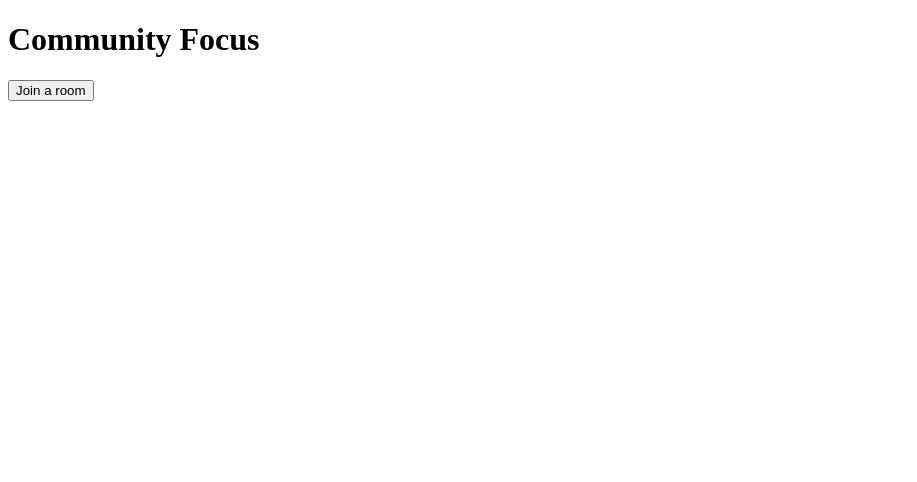
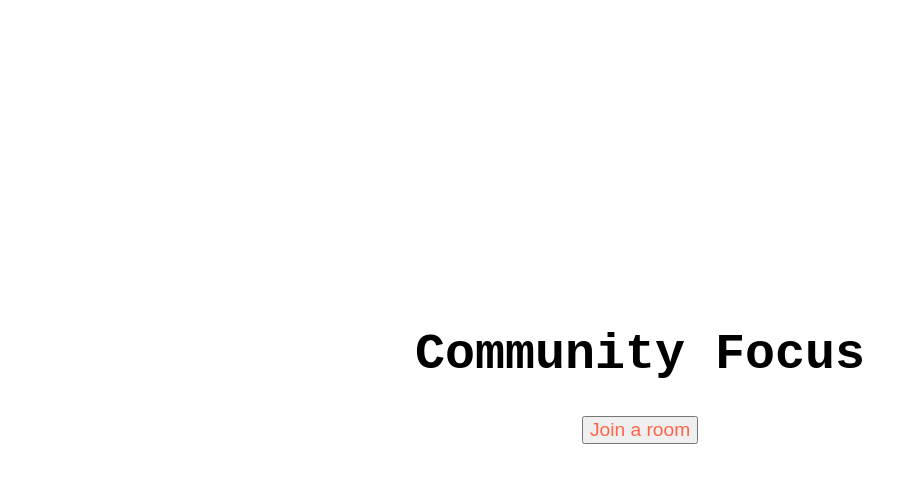
Before and after one commit to CommunityFocus/cf-frontend, a React (Vite) app: page / in a window 1280 px wide. Shown: the top 482 px of the page, without its empty margins (0-917 px from the left). Built offline with nearby package versions, Linux system fonts and the light colour scheme; no server answers.

Commit message:
Home page text should be centered (#27)
* Added styles to the homepage

* Update package-lock.json

* add import/extentions

---------

Co-authored-by: Robert <63929802+cashmerefrosh911@users.noreply.github.com>

```diff
--- /dev/null
+++ b/src/components/LandingPage.styled.tsx
@@ -0,0 +1,21 @@
+import styled from "styled-components";
+
+export const Title = styled.h1`
+	font-family: monospace;
+	color: black;
+	font-size: 50px;
+`;
+export const Center = styled.div`
+	display: flex;
+	justify-content: center;
+	align-items: center;
+	flex-direction: column;
+	height: 90vh;
+`;
+
+export const Button = styled.button`
+border-radius: 2px
+text-align: center;
+font-size: 1.2rem;
+color: tomato;
+`;
--- a/src/components/LandingPage.tsx
+++ b/src/components/LandingPage.tsx
@@ -2,6 +2,7 @@ import { useNavigate } from "react-router-dom";
 import axios from "axios";
 import { useEffect, useState } from "react";
 import { SERVER_URL } from "../../common/common";
+import { Title, Center, Button } from "./LandingPage.styled";
 
 const LandingPage = (): JSX.Element => {
 	const [slugName, setSlugName] = useState<string>("");
@@ -19,9 +20,10 @@ const LandingPage = (): JSX.Element => {
 	}, []);
 
 	return (
-		<>
-			<h1>Community Focus</h1>
-			<button
+		<Center>
+			<Title>Community Focus</Title>
+
+			<Button
 				type="button"
 				onClick={(): void => {
 					navigate(`/${slugName}`);
@@ -29,8 +31,8 @@ const LandingPage = (): JSX.Element => {
 				}}
 			>
 				Join a room
-			</button>
-		</>
+			</Button>
+		</Center>
 	);
 };
 
--- a/src/components/Room.tsx
+++ b/src/components/Room.tsx
@@ -21,9 +21,13 @@ const Room = (): JSX.Element => {
 	 * 	timer: setInterval(),
 	 * }
 	 */
-	const clientTimerStore: Record<string, ReturnType<typeof setInterval>> = {};
 
 	useEffect(() => {
+		const clientTimerStore: Record<
+			string,
+			ReturnType<typeof setInterval>
+		> = {};
+
 		const onConnect = (): void => {
 			socket.emit("join", roomName);
 			socket.emit("timerRequest", { roomName });
```
Also changed, not shown: src/App.styled.tsx (deleted, +0 -8 lines), .eslintrc.cjs, 1 other file (tests, documents, lock files or other folders).
